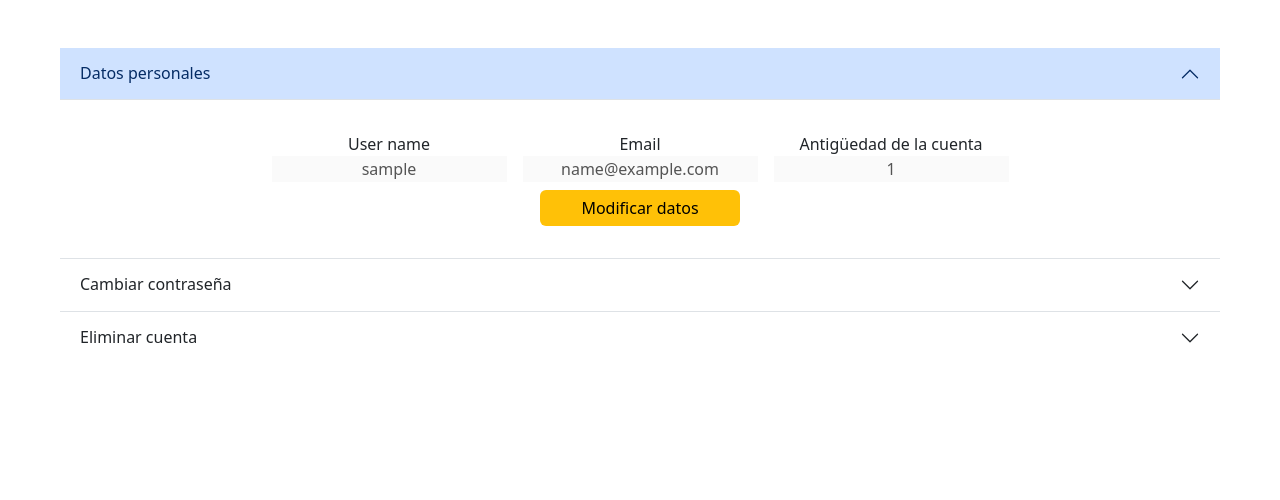
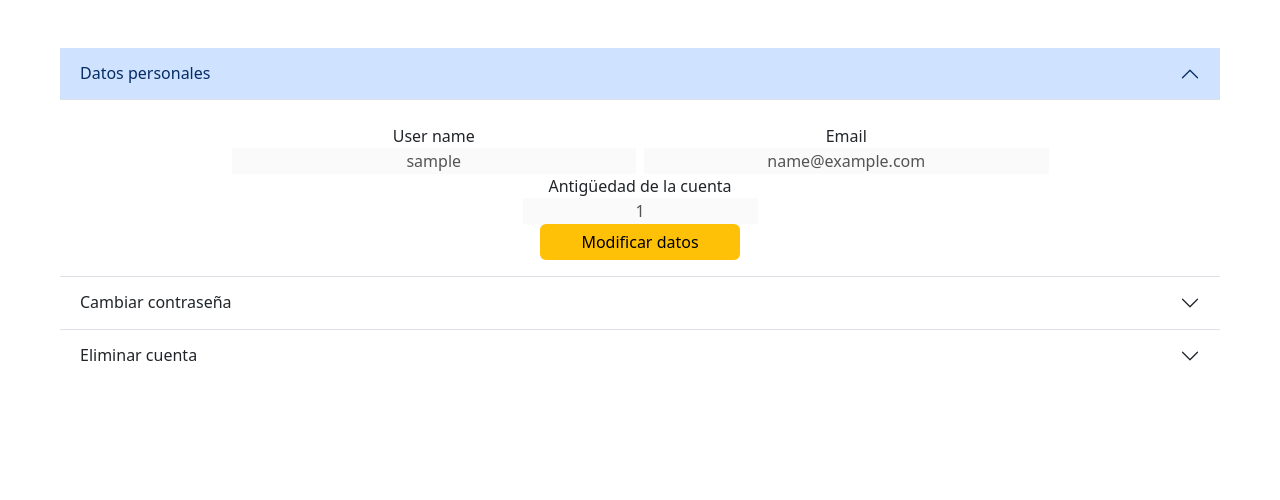
Before and after one commit to Adrian-DT/TFG-Encuentros-Mesa, a PHP site: page /php/pages/micuenta.php in a window 1280 px wide, after a click on "Datos personales". Shown: the part 184-684 px from the top of the page. Run offline with PHP 8.4, Linux system fonts and the light colour scheme; the visitor is signed in with stand-in values (Sample User, id 1); data that the repository does not hold is empty.

Commit message:
change: modified my account form to be responsive

```diff
--- a/js/micuenta.js
+++ b/js/micuenta.js
@@ -12,7 +12,7 @@ document.addEventListener('DOMContentLoaded', () => {
         if (btnHabilitarModificar.value == "Modificar datos") {
             evento.preventDefault();
             inputDatos.forEach((input, index) => {
-                if(index < inputDatos.length - 2) {
+                if(index < inputDatos.length - 3) {
                     console.log(`Input ${index + 1}:`, input);
                     // Devolvemos el borde del estilo
                     input.style.border = "solid 1px"
--- a/php/pages/micuenta.php
+++ b/php/pages/micuenta.php
@@ -128,22 +128,28 @@ if (!isset($_SESSION["id"])) {
                     </h2>
                     <div id="flush-collapseOne" class="accordion-collapse collapse" data-bs-parent="#accordionFlushExample">
                         <div class="accordion-body container d-flex text-center justify-content-center">
-                            <form action="../functions/controlador_formularios.php" method="POST" id="modificar_datos" class="d-flex flex-column gap-2 p-3 align-items-center">
-                                <div class="d-flex gap-3">
-                                    <div class="form-group d-flex flex-column">
+                            <form action="../functions/controlador_formularios.php" method="POST" id="modificar_datos" class="container w-75 mx-auto">
+                                <div class="row justify-content-center">
+                                    <div class="col-md-6 col-12 g-2 d-flex flex-column">
                                         <label for="user_name">User name</label>
                                         <input type="text" name="user_name" value="<?php echo $_SESSION["user_name"] ?>" disabled>
                                     </div>
-                                    <div class="form-group d-flex flex-column">
+                                    <div class="col-md-6 col-12 g-2 d-flex flex-column">
                                         <label for="email">Email</label>
                                         <input type="text" name="email" value="<?php echo $_SESSION["email"] ?>" disabled>
                                     </div>
-                                    <div class="form-group d-flex flex-column">
+                                </div>
+                                <div class="row g-2 justify-content-center">
+                                    <div class="col-md-6 col-12">
                                         <label for="fecha_creacion">Antigüedad de la cuenta</label>
                                         <input type="text" name="fecha_creacion" value="<?php echo $_SESSION["fecha_creacion"] ?>" disabled>
                                     </div>
                                 </div>
-                                <input type="submit" id="btnHabilitarDatos" class="btn btn-warning" name="modificar_datos" style="width: 200px;" value="Modificar datos">
+                                <div class="row g-2 justify-content-center">
+                                    <div class="col-md-6 col-12 mt-2">
+                                        <input type="submit" id="btnHabilitarDatos" class="btn btn-warning" name="modificar_datos" style="width: 200px;" value="Modificar datos">
+                                    </div>
+                                </div>
                             </form>
                         </div>
 
@@ -158,17 +164,17 @@ if (!isset($_SESSION["id"])) {
                     <div id="flush-collapseTwo" class="accordion-collapse collapse" data-bs-parent="#accordionFlushExample">
                         <div class="accordion-body">
                             <div class="accordion-body container d-flex text-center justify-content-center">
-                                <form action="../functions/controlador_formularios.php" method="POST" id="cambiar_contraseña" class="d-flex flex-column gap-2 p-3 align-items-center">
-                                    <div class="d-flex gap-3">
-                                        <div class="form-group d-flex flex-column">
+                                <form action="../functions/controlador_formularios.php" method="POST" id="cambiar_contraseña" class="container w-75 mx-auto d-flex flex-column gap-2 p-3 align-items-center">
+                                    <div class="row d-flex gap-3 justify-content-center">
+                                        <div class="form-group d-flex flex-column col-md-6 col-12">
                                             <label for="contraseña">Inserte su contraseña</label>
                                             <input type="password" name="contraseña" required>
                                         </div>
-                                        <div class="form-group d-flex flex-column">
+                                        <div class="form-group d-flex flex-column col-md-6 col-12">
                                             <label for="nueva_contraseña">Nueva contraseña</label>
                                             <input type="password" name="nueva_contraseña" required>
                                         </div>
-                                        <div class="form-group d-flex flex-column">
+                                        <div class="form-group d-flex flex-column col-md-6 col-12">
                                             <label for="confirmacion_nueva_contraseña">Repetir nueva contraseña</label>
                                             <input type="password" name="confirmacion_nueva_contraseña" required>
                                         </div>
```
